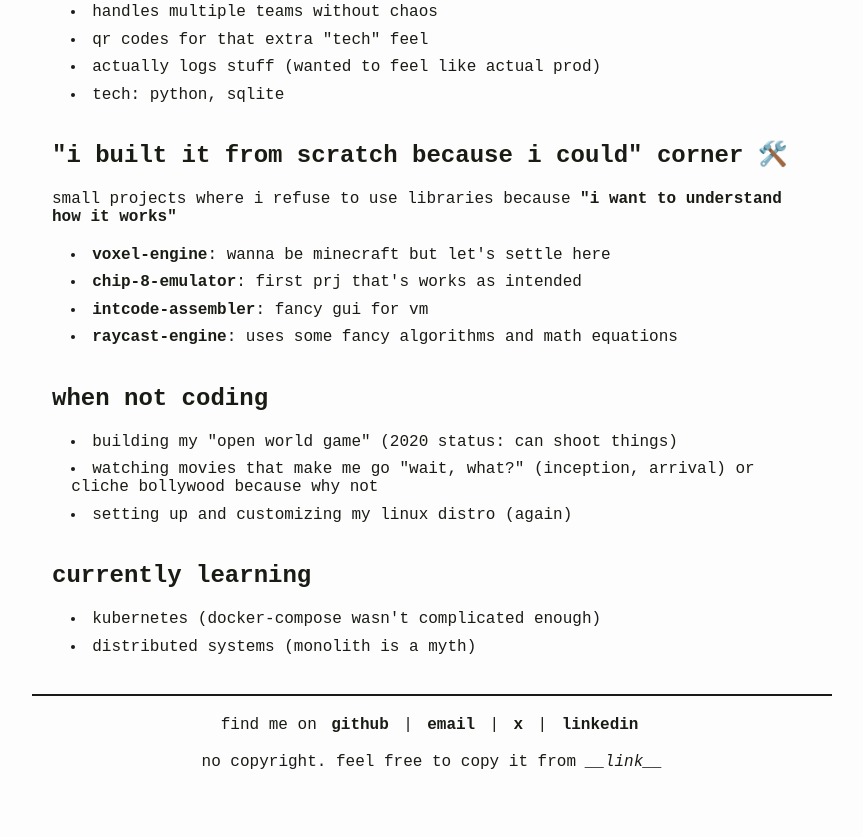
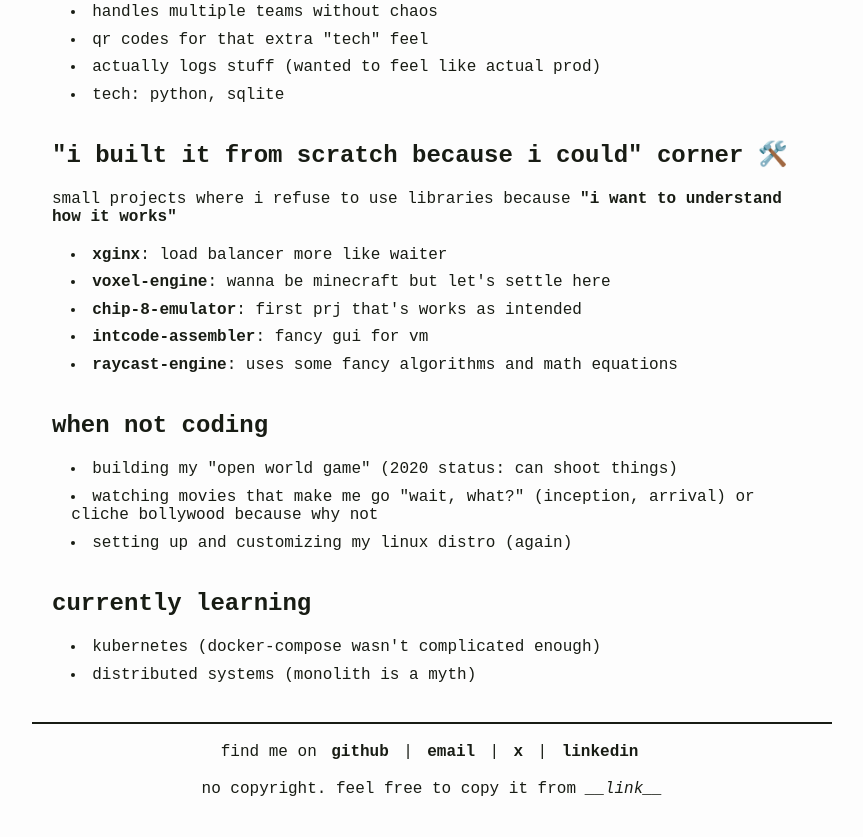
Before and after one commit to xSaCh/xSaCh.github.io, a plain HTML site: page index.html in a window 1280 px wide. Shown: the part 1298-2135 px from the top of the page, without its empty margins (208-1071 px from the left). Before the commit the page ends 2107 px from the top, so only its background shows below. Drawn offline with Linux system fonts and the light colour scheme; a small style sheet from the web is missing.

Commit message:
added xginx

```diff
--- a/index.html
+++ b/index.html
@@ -100,6 +100,15 @@
             <strong
               ><a
                 target="_blank"
+                href="https://github.com/xSaCh/xginx"
+                >xginx</a
+              ></strong
+            >: load balancer more like waiter
+          </li>
+          <li>
+            <strong
+              ><a
+                target="_blank"
                 href="https://github.com/xSaCh/Voxel-Terrian-Gen"
                 >voxel-engine</a
               ></strong
```
